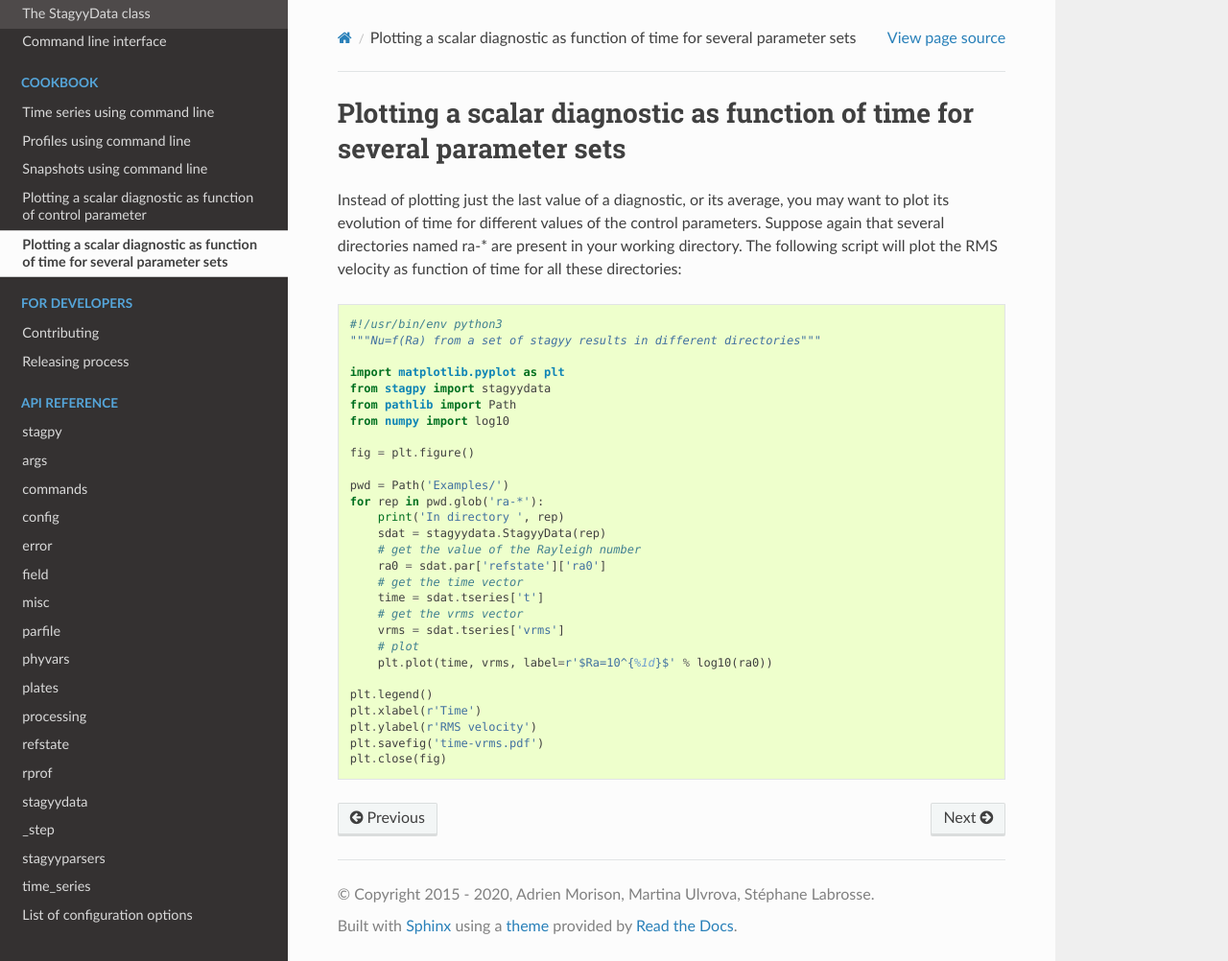
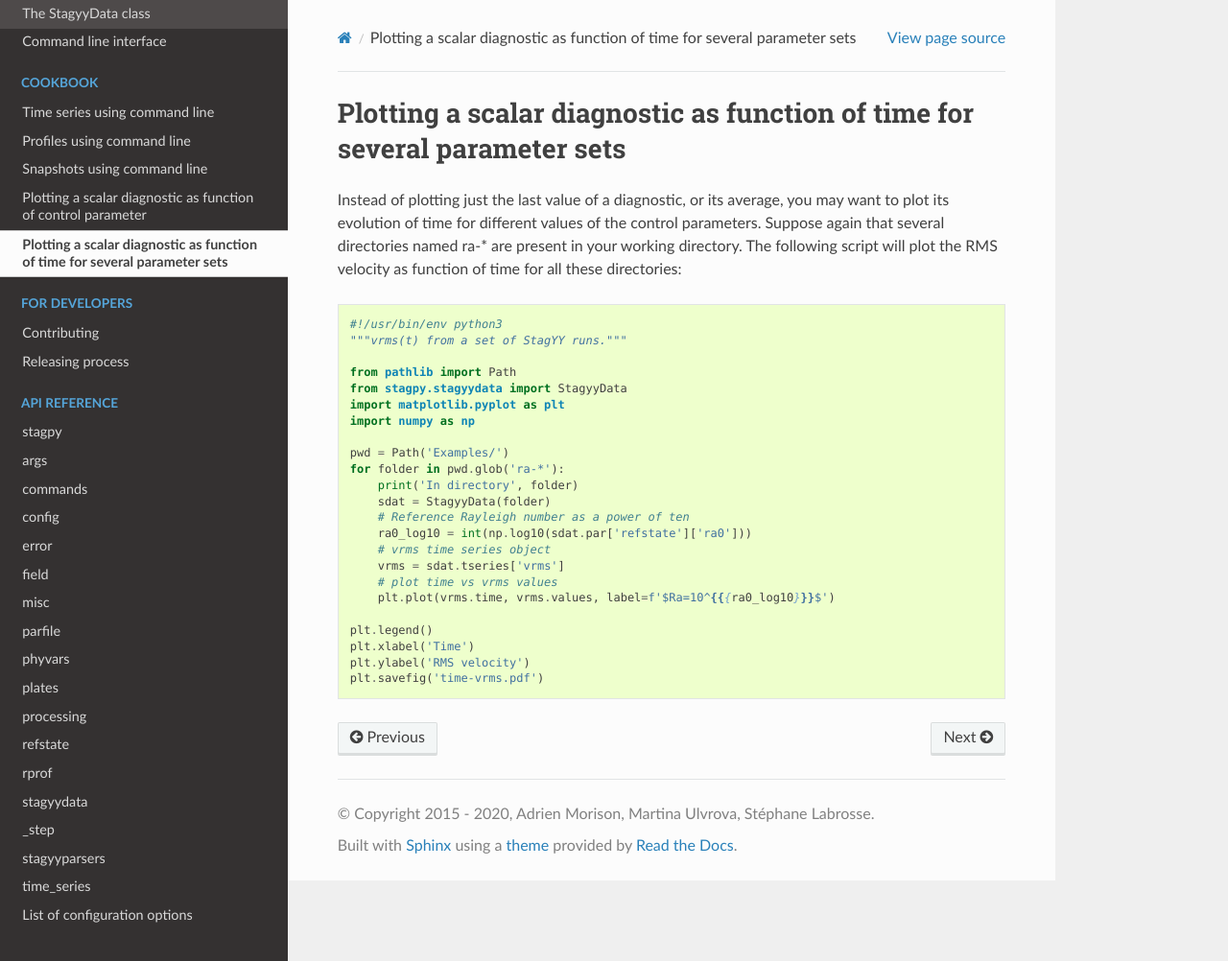
Before and after one commit to StagPython/StagPy, a Sphinx documentation site: the page built from docs/sources/cookbook/vrmsra.rst, in a window 1280 px wide and 1002 px high. Shown: the whole window at 96% size. Built offline with Sphinx 7.4.7 and the Read the Docs theme 2.0.0, drawn with Linux system fonts in a browser that asks for light colours; the version number could not be read and is left out.

```diff
--- a/docs/sources/apiref/step.rst
+++ b/docs/sources/apiref/step.rst
@@ -4,4 +4,4 @@ _step
 .. automodule:: stagpy._step
    :members:
    :private-members:
-   :exclude-members: _init_shape, _get_raw_data
+   :exclude-members: _init_shape, _get_raw_data, _scale_radius_mo
--- a/docs/sources/cookbook/vrmsra.rst
+++ b/docs/sources/cookbook/vrmsra.rst
@@ -7,31 +7,26 @@ parameters. Suppose again that several directories named ra-* are present in
 your working directory. The following script will plot the RMS velocity as
 function of time for all these directories::
 
-  #!/usr/bin/env python3
-  """Nu=f(Ra) from a set of stagyy results in different directories"""
+    #!/usr/bin/env python3
+    """vrms(t) from a set of StagYY runs."""
 
-  import matplotlib.pyplot as plt
-  from stagpy import stagyydata
-  from pathlib import Path
-  from numpy import log10
+    from pathlib import Path
+    from stagpy.stagyydata import StagyyData
+    import matplotlib.pyplot as plt
+    import numpy as np
 
-  fig = plt.figure()
+    pwd = Path('Examples/')
+    for folder in pwd.glob('ra-*'):
+        print('In directory', folder)
+        sdat = StagyyData(folder)
+        # Reference Rayleigh number as a power of ten
+        ra0_log10 = int(np.log10(sdat.par['refstate']['ra0']))
+        # vrms time series object
+        vrms = sdat.tseries['vrms']
+        # plot time vs vrms values
+        plt.plot(vrms.time, vrms.values, label=f'$Ra=10^{{{ra0_log10}}}$')
 
-  pwd = Path('Examples/')
-  for rep in pwd.glob('ra-*'):
-      print('In directory ', rep)
-      sdat = stagyydata.StagyyData(rep)
-      # get the value of the Rayleigh number
-      ra0 = sdat.par['refstate']['ra0']
-      # get the time vector
-      time = sdat.tseries['t']
-      # get the vrms vector
-      vrms = sdat.tseries['vrms']
-      # plot
-      plt.plot(time, vrms, label=r'$Ra=10^{%1d}$' % log10(ra0))
-
-  plt.legend()
-  plt.xlabel(r'Time')
-  plt.ylabel(r'RMS velocity')
-  plt.savefig('time-vrms.pdf')
-  plt.close(fig)
+    plt.legend()
+    plt.xlabel('Time')
+    plt.ylabel('RMS velocity')
+    plt.savefig('time-vrms.pdf')
```
Also changed, not shown: docs/sources/cookbook/nura.rst (+25 -27 lines), docs/sources/stagyydata.rst (+15 -19 lines).
